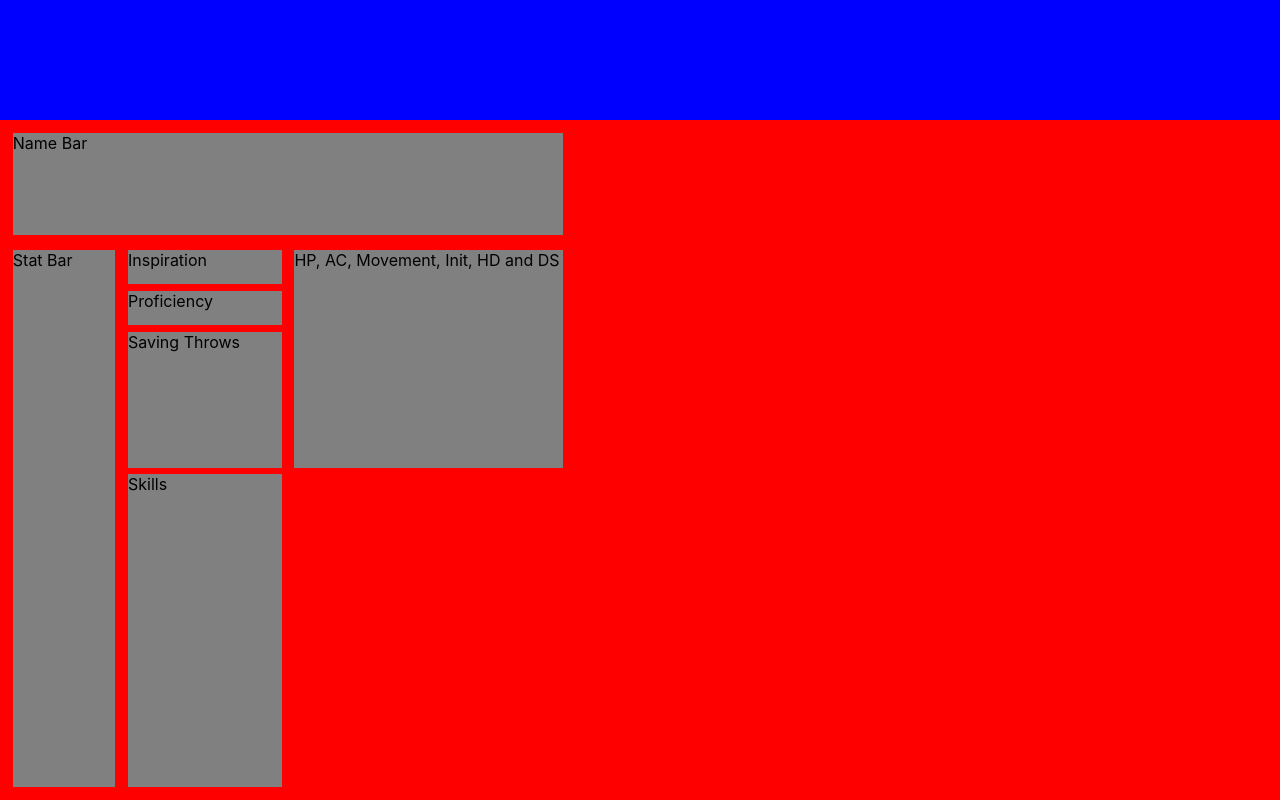
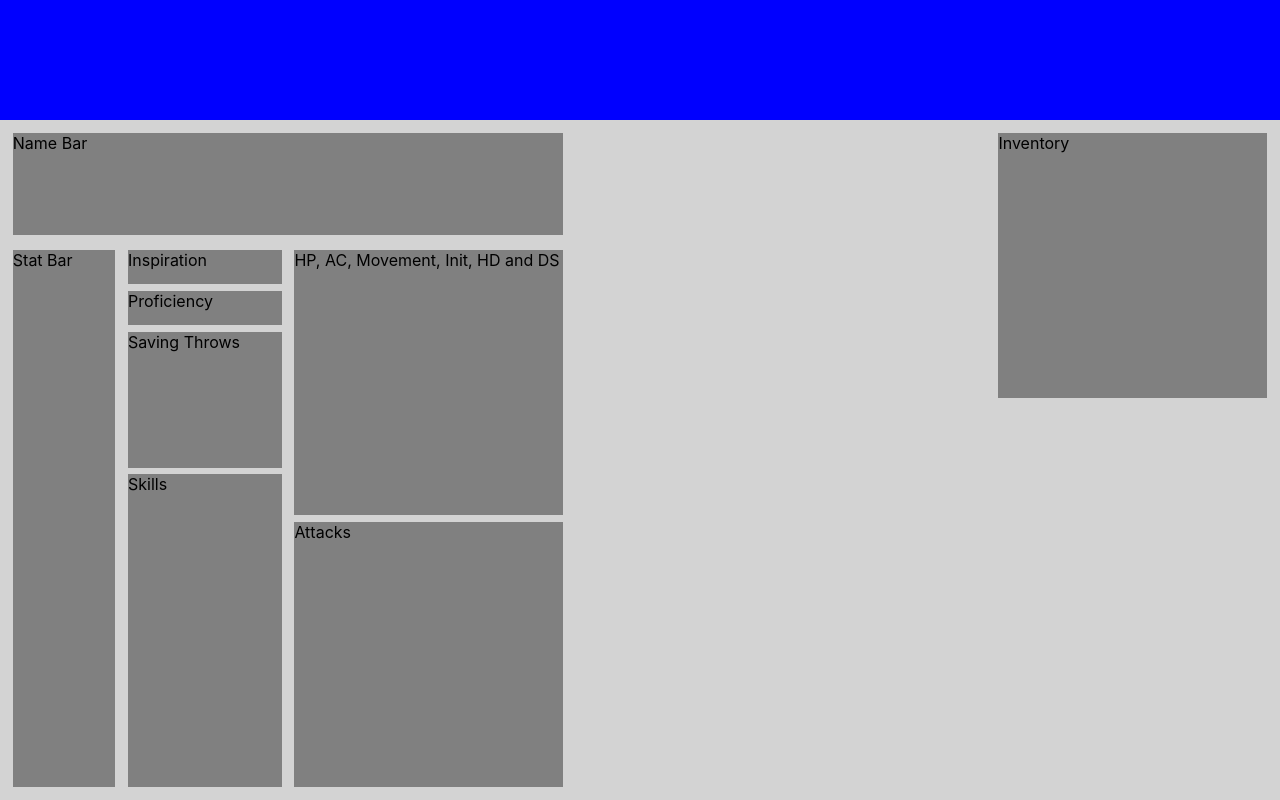
Before and after one commit to lukevangorder/5ESheets, a React (Create React App) app in the folder 5e-sheets/: page / in a window 1280 px wide. Built offline with nearby package versions, Linux system fonts and the light colour scheme.

Commit message:
Adds inventory.js class and component and imports to CSheet.js

```diff
--- a/5e-sheets/src/App.css
+++ b/5e-sheets/src/App.css
@@ -6,7 +6,7 @@
 }
 
 .CSheet {
-  background-color: red;
+  background-color: lightgrey;
   position: absolute;
   height: 85%;
   width: 100%;
@@ -73,9 +73,28 @@
 .hitpoints {
   background-color: grey;
   position: absolute;
-  height: 32%;
+  height: 39%;
   width: 21%;
   margin: 1%;
   left: 22%;
-  bottom: 47%
+  bottom: 40%
 }
+
+.attacks {
+  background-color: grey;
+  position: absolute;
+  height: 39%;
+  width: 21%;
+  margin: 1%;
+  left: 22%;
+  bottom: 0%
+}
+
+.inventory {
+  background-color: grey;
+  position: absolute;
+  height: 39%;
+  width: 21%;
+  margin: 1%;
+  right: 0%;
+}
--- a/5e-sheets/src/CSheet.js
+++ b/5e-sheets/src/CSheet.js
@@ -1,10 +1,12 @@
 import React, { Component } from 'react';
-import { NameBar, StatBar, Inspiration, Proficiency, SavingThrows, Skills, HitPoints } from './CSheetDivs/DivsIndex'
+import { NameBar, StatBar, Inspiration, Proficiency, SavingThrows, Skills, HitPoints, Attacks, Inventory } from './CSheetDivs/DivsIndex'
 
 export default class CSheet extends Component {
     render() {
         return (
             <div class='CSheet'>
+                <Inventory />
+                <Attacks />
                 <HitPoints />
                 <Skills />
                 <SavingThrows />
--- /dev/null
+++ b/5e-sheets/src/CSheetDivs/Attacks.js
@@ -0,0 +1,9 @@
+import React, { Component } from 'react';
+
+export default class Attacks extends Component {
+    render() {
+        return (
+            <div class='attacks'>Attacks</div>
+        )
+    }
+}
--- a/5e-sheets/src/CSheetDivs/DivsIndex.js
+++ b/5e-sheets/src/CSheetDivs/DivsIndex.js
@@ -6,6 +6,8 @@ import Proficiency from './Proficiency.js'
 import SavingThrows from './SavingThrows.js'
 import Skills from './Skills.js'
 import HitPoints from './HitPoints.js'
+import Attacks from './Attacks.js'
+import Inventory from './Inventory.js'
 
 
 export {
@@ -15,5 +17,7 @@ export {
     Proficiency,
     SavingThrows,
     Skills,
-    HitPoints
+    HitPoints,
+    Attacks,
+    Inventory
 }
--- /dev/null
+++ b/5e-sheets/src/CSheetDivs/Inventory.js
@@ -0,0 +1,9 @@
+import React, { Component } from 'react';
+
+export default class Inventory extends Component {
+    render() {
+        return (
+            <div class='inventory'>Inventory</div>
+        )
+    }
+}
```
